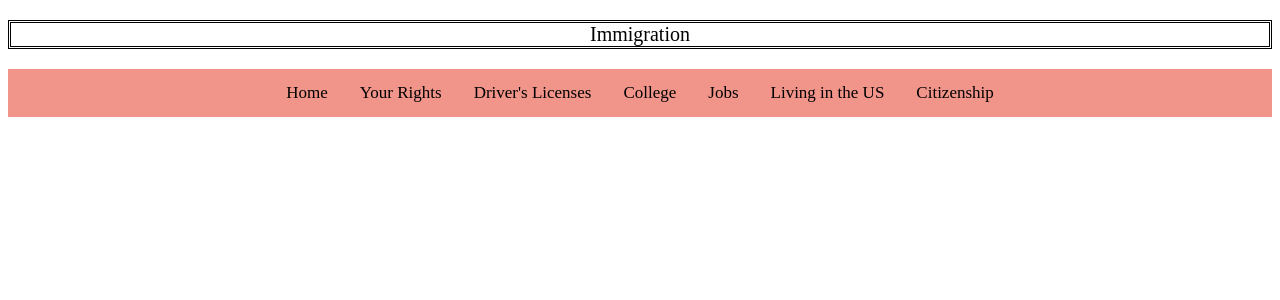
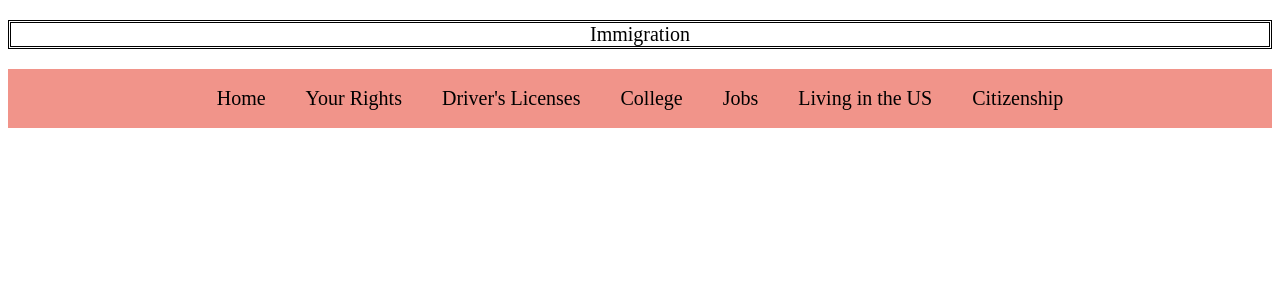
Before and after one commit to Frida-Calvo/US-Immigrant-Guide, a PHP site: page /example.html in a window 1280 px wide. Shown: the top 300 px of the page. Run offline with PHP 8.4, Linux system fonts and the light colour scheme.

Commit message:
changed font size

```diff
--- a/first-css.css
+++ b/first-css.css
@@ -19,9 +19,9 @@
     float: left;
     color: black;
     text-align: center;
-    padding: 14px 16px;
+    padding: 18px 20px;
     text-decoration: none;
-    font-size: 17px;
+    font-size: 20px;
 }
 /* change color when hovered, red */
 .topnav a:hover {
```
